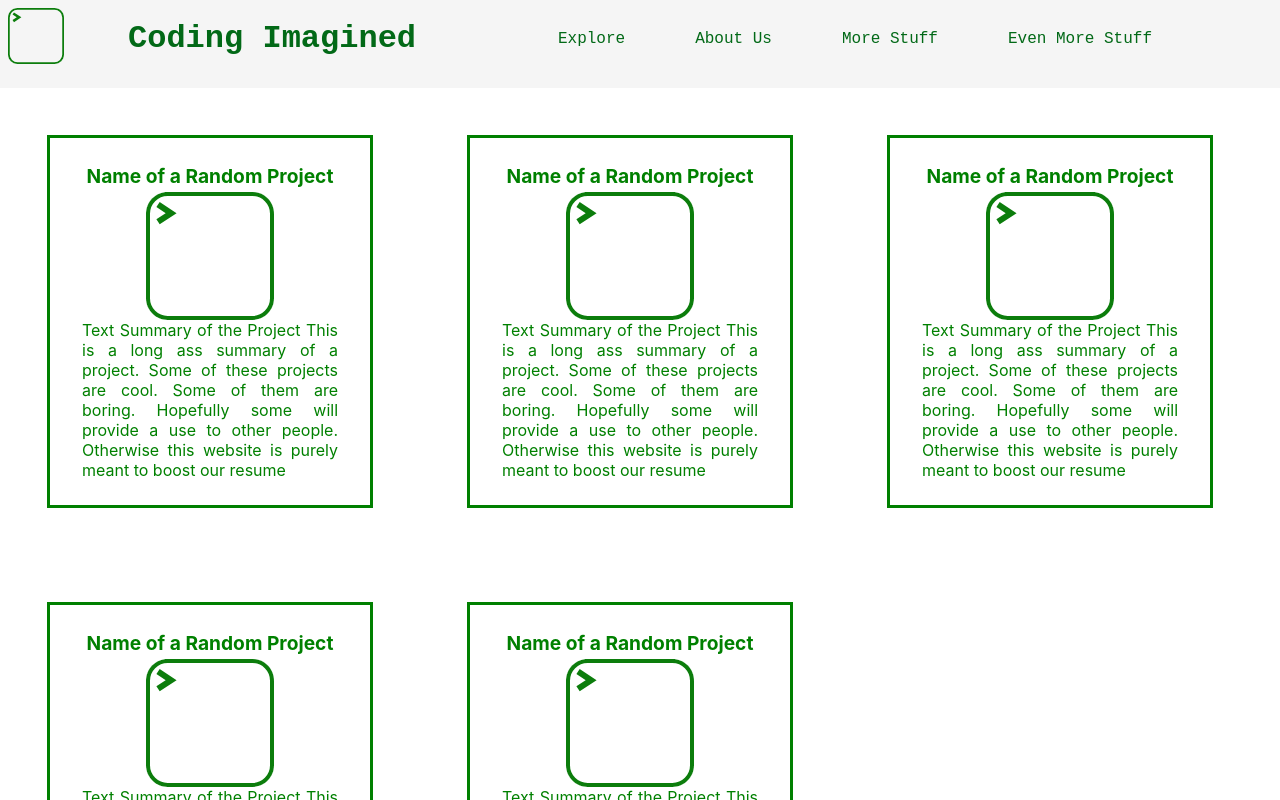
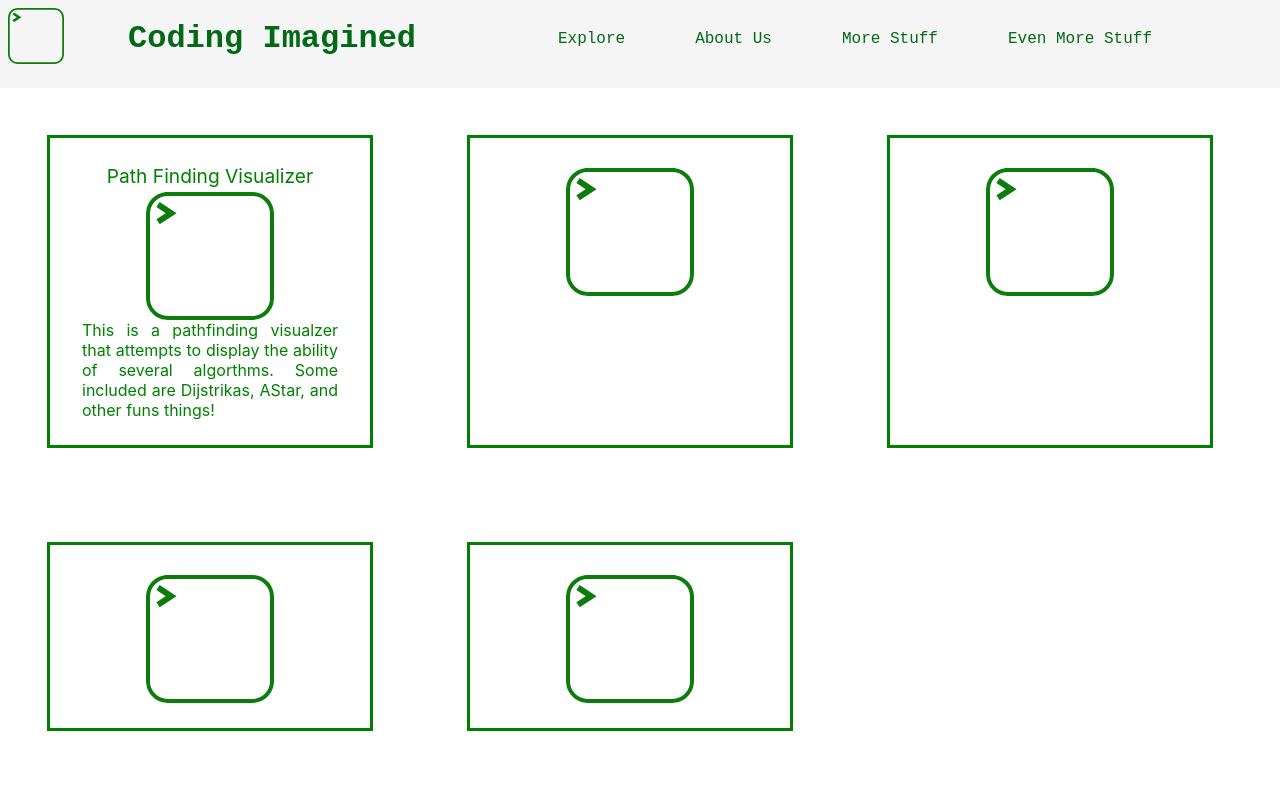
Before and after one commit to ethankeystone/coding-imagined, a React (Create React App) app: page /explore in a window 1280 px wide. Shown: the top 800 px of the page. Built offline with nearby package versions, Linux system fonts and the light colour scheme.

Commit message:
fixed explore page

```diff
--- a/src/css/Block.css
+++ b/src/css/Block.css
@@ -11,7 +11,6 @@
 .title {
     color: green;
     padding-bottom: 4px;
-    font-weight: bolder;
     font-size: larger;
 }
 
@@ -25,4 +24,5 @@
     text-align: justify;
     position: relative;
     color: green;
+    text-decoration: none;
 }
--- a/src/pages/Explore/Block.js
+++ b/src/pages/Explore/Block.js
@@ -1,18 +1,18 @@
 import React from "react";
 import logo from "../../images/codinglogo.svg";
 import "../../css/Block.css";
+import {Link} from "react-router-dom";
 
-function Block() {
-  return (
-    <div className="block">
-        <div className="title"> Name of a Random Project </div>
-        <img src={logo} className="image"/>
-        <div className="projectDescription"> Text Summary of the Project
-              This is a long ass summary of a project. Some of these projects are cool. Some of them are boring.
-              Hopefully some will provide a use to other people. Otherwise this website is purely meant to boost our resume
+export default class Block extends React.Component {
+  render() {
+    return (
+      <Link to={this.props.link} className="block"  style={{ textDecoration: 'none' }}>
+        <div className="title"> {this.props.title} </div>
+          <img src={logo} className="image"/>
+          <div className="projectDescription">
+          {this.props.paragragh}
         </div>
-    </div>
-    );
+      </Link>
+      );
+  }
 }
-
-export default Block;
--- a/src/pages/Explore/Explore.js
+++ b/src/pages/Explore/Explore.js
@@ -7,7 +7,6 @@ function Explore() {
     return (
         <div>
             <NavBar></NavBar>
-
             <div className="blocks">
                 <Block
                     link="/PathFindingVisualizer"
```
Also changed, not shown: src/pages/PathFindingVisualizer/PathFindingVisualizer.js (line endings or trailing spaces).
